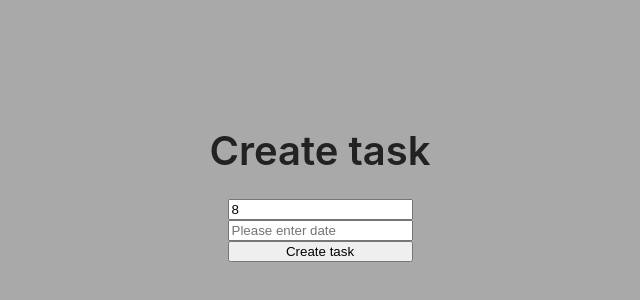
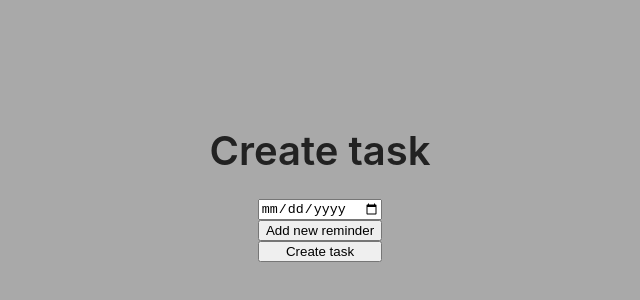
Before and after one commit to iliafilimonov1/test-task, a Next.js app: page /create-task in a window 1280 px wide. Shown: the part 206-506 px from the top of the page, without its empty margins (320-960 px from the left). Built offline with nearby package versions, Linux system fonts and the light colour scheme.

Commit message:
posibility to create new task

```diff
--- a/src/pages/create-task.tsx
+++ b/src/pages/create-task.tsx
@@ -3,16 +3,30 @@ import { useRouter } from "next/router";
 import { useState } from "react";
 import { useMutation } from "react-query";
 
-import { TaskService, ITask } from "../app/services/task.service";
+import { TaskService } from "../app/services/task.service";
+import { ITask, Reminder } from "../app/Types";
 import styles from "../styles/Home.module.css";
 
 const CreateTask: NextPage = () => {
   const [data, setData] = useState<ITask>({
-    id: 8,
+    id: Math.random() * 1000,
     date: "",
+    reminder: [],
   } as ITask);
 
+  const [reminder, setReminder] = useState<Reminder>();
+
   const { push } = useRouter();
+
+  const addNewReminderHandler = () => {
+    if (reminder?.title && reminder?.description) {
+      setData({
+        ...data,
+        reminder: [...data.reminder, reminder],
+      });
+    }
+    setReminder(undefined);
+  };
 
   const { isLoading, mutateAsync } = useMutation(
     "create task",
@@ -39,19 +53,7 @@ const CreateTask: NextPage = () => {
       <form onSubmit={handleSubmit}>
         <div className={styles.task_wrapper}>
           <input
-            label="Task id"
-            placeholder="Please enter id"
-            value={data.id}
-            onChange={(e) =>
-              setData({
-                ...data,
-                id: +e.target.value,
-              })
-            }
-          />
-
-          <input
-            type="text"
+            type="date"
             placeholder="Please enter date"
             value={data.date}
             onChange={(e) =>
@@ -61,6 +63,48 @@ const CreateTask: NextPage = () => {
               })
             }
           />
+          {data.reminder &&
+            data.reminder.map((reminder) => (
+              <div key={reminder.title}>
+                <h4>{reminder.title}</h4>
+                <h4>{reminder.description}</h4>
+              </div>
+            ))}
+          <button
+            onClick={(e) => {
+              e.preventDefault();
+              setReminder({ title: "", description: "", isEnded: false });
+            }}
+          >
+            Add new reminder
+          </button>
+          {reminder && (
+            <div>
+              <input
+                type="text"
+                placeholder="Please enter title"
+                value={reminder.title}
+                onChange={(e) =>
+                  setReminder({
+                    ...reminder,
+                    title: e.target.value,
+                  })
+                }
+              />
+              <input
+                type="text"
+                placeholder="Please enter description"
+                value={reminder.description}
+                onChange={(e) =>
+                  setReminder({
+                    ...reminder,
+                    description: e.target.value,
+                  })
+                }
+              />
+              <button onClick={addNewReminderHandler}>Ok</button>
+            </div>
+          )}
 
           <button disabled={isLoading}>Create task</button>
         </div>
```
